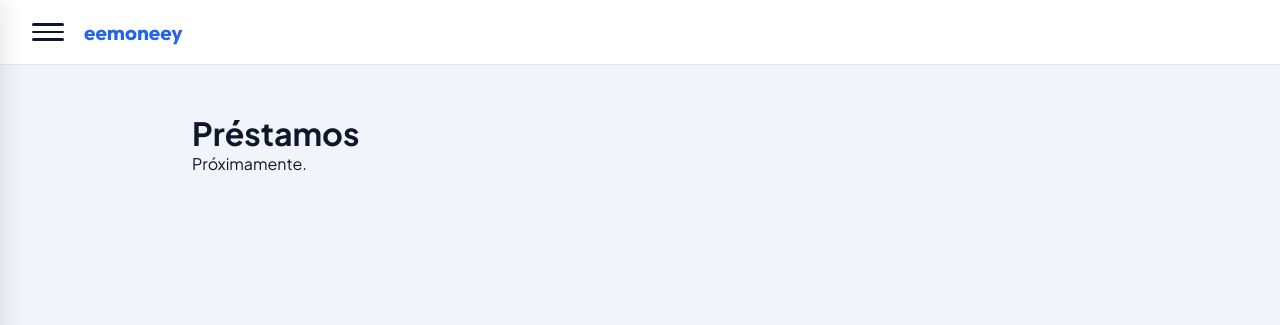
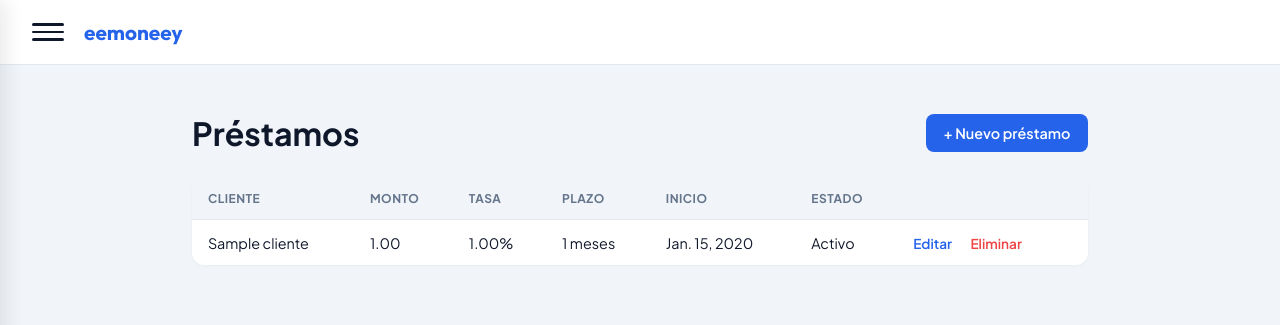
Before and after one commit to eugeniosoftware17/Sistema_Prestamos, a Django app: page /prestamos/ in a window 1280 px wide. Shown: the top 325 px of the page. Run offline with Django 5.2, Linux system fonts and the light colour scheme; a user stored in the database is signed in; tables that the repository leaves empty hold one stand-in row (values such as "Sample post").

Commit message:
Agregar CRUD de préstamos
Co-Authored-By: Claude Sonnet 5 <noreply@anthropic.com>

```diff
--- a/apps/prestamos/urls.py
+++ b/apps/prestamos/urls.py
@@ -5,5 +5,8 @@ from . import views
 app_name = 'prestamos'
 
 urlpatterns = [
-    path('', views.index, name='index'),
+    path('', views.PrestamoListView.as_view(), name='index'),
+    path('nuevo/', views.PrestamoCreateView.as_view(), name='crear'),
+    path('<int:pk>/editar/', views.PrestamoUpdateView.as_view(), name='editar'),
+    path('<int:pk>/eliminar/', views.PrestamoDeleteView.as_view(), name='eliminar'),
 ]
--- a/apps/prestamos/views.py
+++ b/apps/prestamos/views.py
@@ -1,5 +1,46 @@
-from django.shortcuts import render
+from django.contrib import messages
+from django.urls import reverse_lazy
+from django.views.generic import CreateView, DeleteView, ListView, UpdateView
+
+from .forms import PrestamoForm
+from .models import Prestamo
 
 
-def index(request):
-    return render(request, 'prestamos/index.html')
+class PrestamoListView(ListView):
+    model = Prestamo
+    template_name = 'prestamos/index.html'
+    context_object_name = 'prestamos'
+    ordering = ['-fecha_inicio']
+    paginate_by = 20
+
+
+class PrestamoCreateView(CreateView):
+    model = Prestamo
+    form_class = PrestamoForm
+    template_name = 'prestamos/form.html'
+    success_url = reverse_lazy('prestamos:index')
+
+    def form_valid(self, form):
+        messages.success(self.request, 'Préstamo creado correctamente.')
+        return super().form_valid(form)
+
+
+class PrestamoUpdateView(UpdateView):
+    model = Prestamo
+    form_class = PrestamoForm
+    template_name = 'prestamos/form.html'
+    success_url = reverse_lazy('prestamos:index')
+
+    def form_valid(self, form):
+        messages.success(self.request, 'Préstamo actualizado correctamente.')
+        return super().form_valid(form)
+
+
+class PrestamoDeleteView(DeleteView):
+    model = Prestamo
+    template_name = 'prestamos/confirm_delete.html'
+    success_url = reverse_lazy('prestamos:index')
+
+    def form_valid(self, form):
+        messages.success(self.request, 'Préstamo eliminado correctamente.')
+        return super().form_valid(form)
--- a/templates/prestamos/index.html
+++ b/templates/prestamos/index.html
@@ -3,6 +3,55 @@
 {% block title %}Préstamos{% endblock %}
 
 {% block content %}
-<h1>Préstamos</h1>
-<p>Próximamente.</p>
+<div class="page-header">
+    <h1>Préstamos</h1>
+    <a href="{% url 'prestamos:crear' %}" class="btn-primary">+ Nuevo préstamo</a>
+</div>
+
+{% if prestamos %}
+<table class="data-table">
+    <thead>
+        <tr>
+            <th>Cliente</th>
+            <th>Monto</th>
+            <th>Tasa</th>
+            <th>Plazo</th>
+            <th>Inicio</th>
+            <th>Estado</th>
+            <th></th>
+        </tr>
+    </thead>
+    <tbody>
+        {% for prestamo in prestamos %}
+        <tr>
+            <td>{{ prestamo.cliente }}</td>
+            <td>{{ prestamo.monto }}</td>
+            <td>{{ prestamo.tasa_interes }}%</td>
+            <td>{{ prestamo.plazo_meses }} meses</td>
+            <td>{{ prestamo.fecha_inicio }}</td>
+            <td>{{ prestamo.get_estado_display }}</td>
+            <td class="table-actions">
+                <a href="{% url 'prestamos:editar' prestamo.pk %}">Editar</a>
+                <a href="{% url 'prestamos:eliminar' prestamo.pk %}" class="link-danger">Eliminar</a>
+            </td>
+        </tr>
+        {% endfor %}
+    </tbody>
+</table>
+
+{% if is_paginated %}
+<div class="pagination">
+    {% if page_obj.has_previous %}
+        <a href="?page={{ page_obj.previous_page_number }}">&laquo; Anterior</a>
+    {% endif %}
+    <span>Página {{ page_obj.number }} de {{ page_obj.paginator.num_pages }}</span>
+    {% if page_obj.has_next %}
+        <a href="?page={{ page_obj.next_page_number }}">Siguiente &raquo;</a>
+    {% endif %}
+</div>
+{% endif %}
+
+{% else %}
+<p>No hay préstamos registrados todavía.</p>
+{% endif %}
 {% endblock %}
```
Also changed, not shown: apps/prestamos/forms.py (added, +12 -0 lines), templates/prestamos/confirm_delete.html (added, +16 -0 lines), templates/prestamos/form.html (added, +25 -0 lines).
